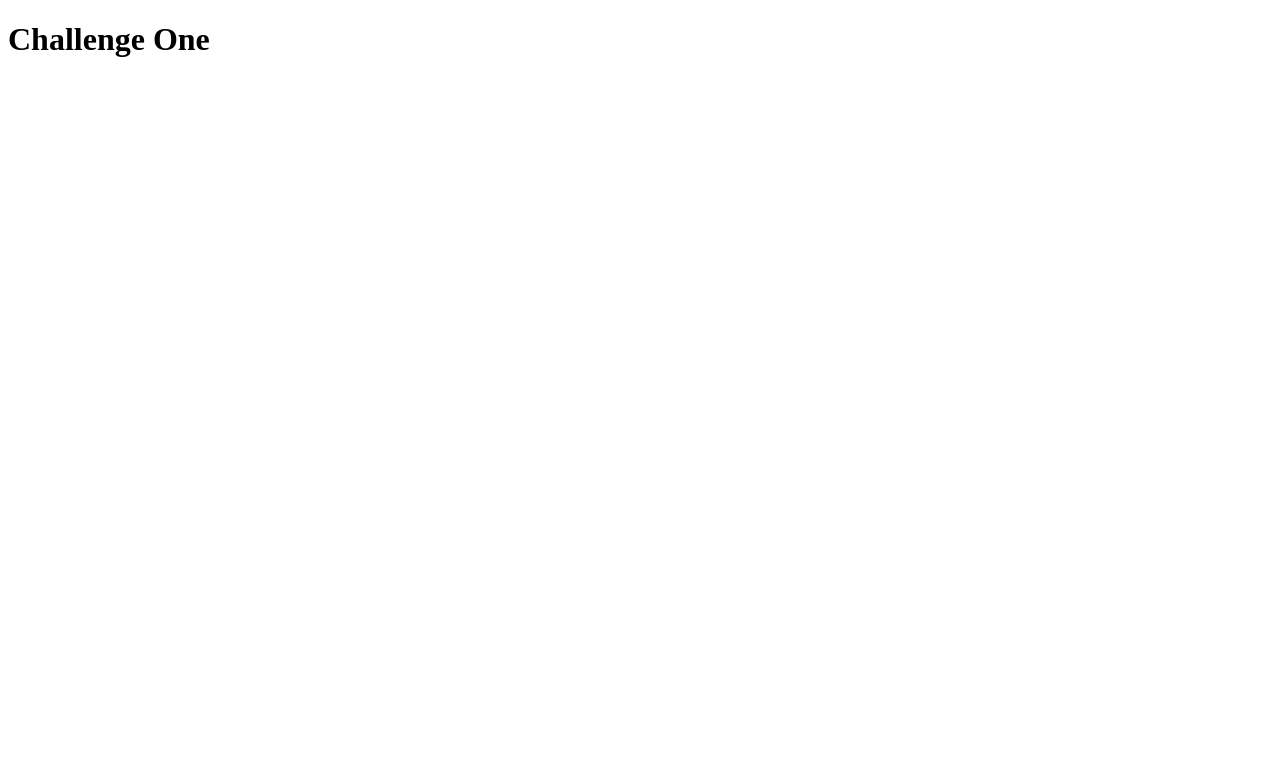
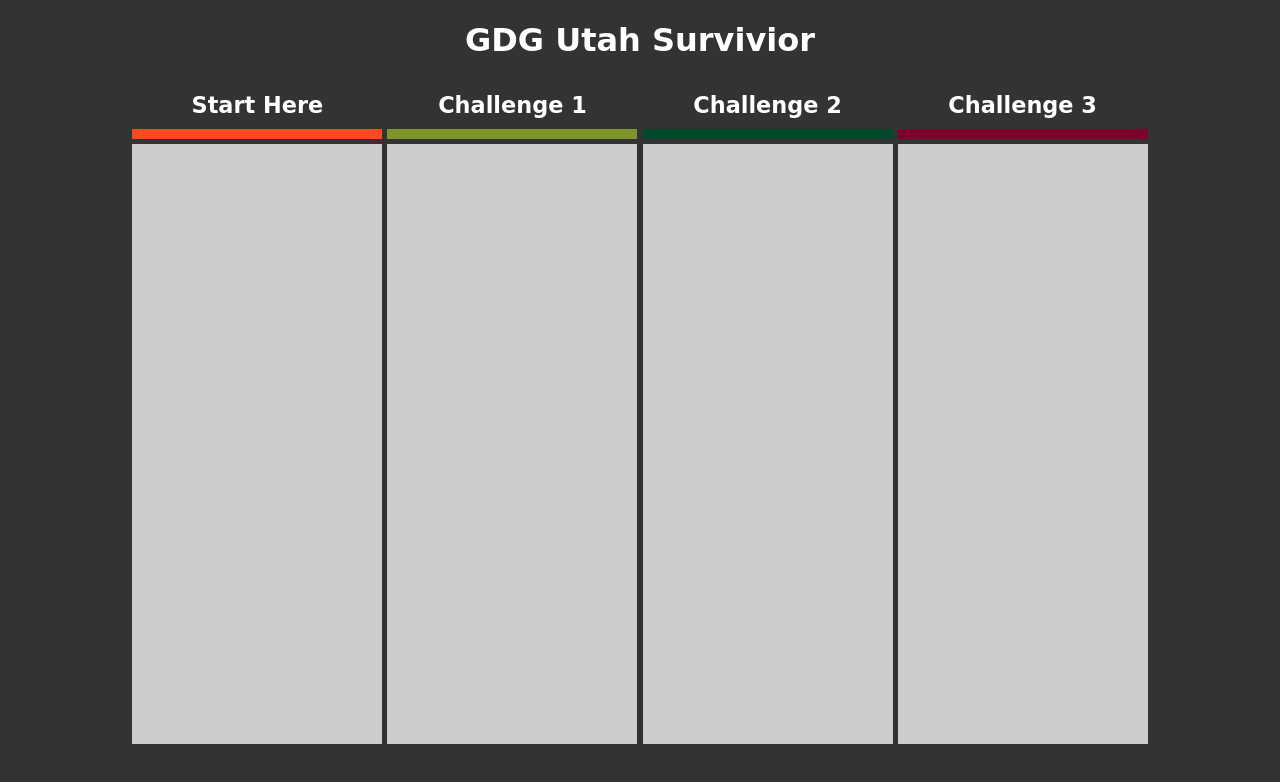
Before and after one commit to aaronfrost/starkeyrie, a website: page app/index.html in a window 1280 px wide. Drawn offline with nearby package versions, Linux system fonts and the light colour scheme; no server answers; a web font is replaced by a local one.

Commit message:
added websocket page

```diff
--- a/app/index.html
+++ b/app/index.html
@@ -2,14 +2,125 @@
 <html>
 <head>
     <title></title>
+
+
+    <link href='http://fonts.googleapis.com/css?family=Frijole' rel='stylesheet' type='text/css'>
+    <link href='http://fonts.googleapis.com/css?family=Prosto+One' rel='stylesheet' type='text/css'>
+
+    <style type="text/css">
+
+            /*
+    #FE0016
+    #FC491F
+    #FD9331
+    #7E952C
+    #004A2B
+    #01012B
+    #7E002D
+    */
+
+        body {
+            background: #333;
+            font-family: 'Prosto One', cursive;
+        }
+
+        body>#container>h1 {
+            font-family: 'Frijole', cursive;
+            color: white;
+        }
+
+        ol.pt li h1 {
+            color: white;
+            margin: 0;
+            font-size: 1.4em;
+            /*font-family: 'Frijole', cursive;*/
+
+        }
+
+        ol.pt {
+            margin: 0;
+            padding: 0;
+            list-style-type: none;
+        }
+
+        ol.pt > li {
+            display: inline-block;
+            text-align: center;
+            line-height: 3em;
+            width: 250px;
+        }
+
+        ol.pt > li > ul {
+            position: absolute;
+
+            height: 600px;
+            width: 250px;
+            background: #ccc;
+            z-index: -1;
+
+            margin: 0;
+            margin-top: 15px;
+            padding: 0;
+            list-style-type: none;
+            text-align: left;
+            /*line-height: 1.0em;*/
+        }
+
+        ol.pt > li > ul > li {
+            line-height: 1.0em;
+            font-size: 1.5em;
+
+        }
+
+
+        ol.pt > li:nth-child(1) {
+            border-bottom: 10px solid #FC491F;
+        }
+
+        ol.pt > li:nth-child(2) {
+            border-bottom: 10px solid #7E952C;
+        }
+
+        ol.pt > li:nth-child(3) {
+            border-bottom: 10px solid #004A2B;
+        }
+
+        ol.pt > li:nth-child(4) {
+            border-bottom: 10px solid #7E002D;
+        }
+
+        #container {
+            /*position: relative;*/
+            text-align: center;
+            width: 1020px;
+            margin: 0px auto;
+        }
+    </style>
 </head>
 <body>
 
+<div id="container">
+    <h1>GDG Utah Survivior</h1>
 
-<h1>Challenge One</h1>
-<ul id="c1">
-
-</ul>
+    <ol class="pt">
+        <li><h1>Start Here</h1>
+            <ul id="c0">
+            </ul>
+        </li>
+        <li><h1>Challenge 1</h1>
+            <ul id="c1">
+            </ul>
+        </li>
+        <li><h1>Challenge 2</h1>
+            <ul id="c2">
+            </ul>
+        </li>
+        <li><h1>Challenge 3</h1>
+            <ul id="c3">
+            </ul>
+        </li>
+    </ol>
+</div>
 
 
 <script type="text/javascript" src="js/jquery-1.9.1.min.js"></script>
@@ -22,12 +133,30 @@
 //        socket.emit('my other event', { my:'data' });
     });
 
+    socket.on('c0', function (data) {
+        console.log('c1', data);
+        var li = $('<li></li>').attr('id', data.From).text(data.From);
+        $('#c0').append(li);
+    });
 
-    socket.on('c1', function(data){
-        console.log('c1', data);
+    socket.on('c1', function (data) {
+        var li = $('#'+data.From);
+        console.log(li);
+        $('#c1').append(li.detach());
+    });
 
-        $('#c1').append('<li>').text(data.From);
+    socket.on('c2', function (data) {
+        var li = $('#'+data.From);
+        console.log(li);
+        $('#c2').append(li.detach());
     });
+
+    socket.on('c3', function (data) {
+        var li = $('#'+data.From);
+        console.log(li);
+        $('#c3').append(li.detach());
+    });
+
 </script>
 
 </body>
```
Also changed, not shown: web.js (+6 -1 lines).
